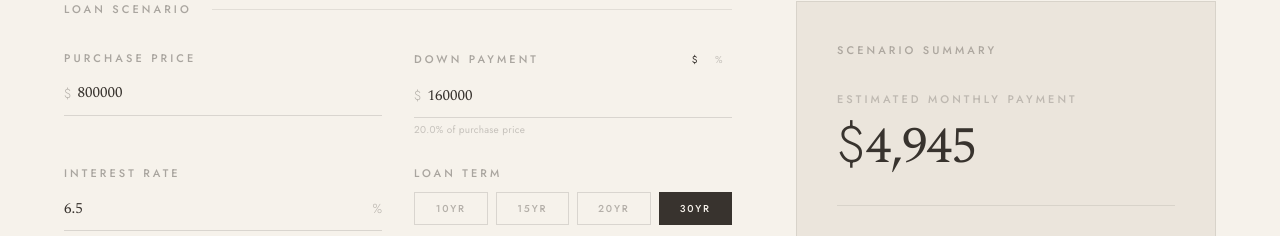
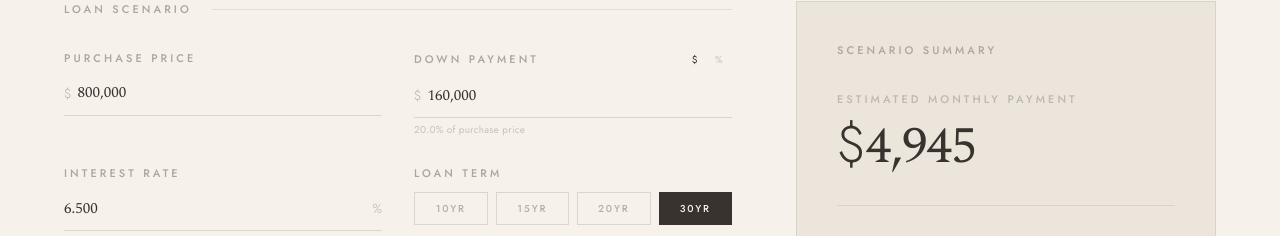
Before and after one commit to jenncko/koast-capital, a Next.js app: page /resources/tools/mortgage-payment-calculator in a window 1280 px wide. Shown: the part 564-800 px from the top of the page. Built offline with nearby package versions, Linux system fonts and the light colour scheme.

Commit message:
Format currency inputs with commas and interest rate to 3 decimal places

```diff
--- a/app/resources/tools/mortgage-payment-calculator/page.tsx
+++ b/app/resources/tools/mortgage-payment-calculator/page.tsx
@@ -1,6 +1,6 @@
 'use client'
 
-import React, { useState, useMemo } from 'react'
+import React, { useState, useMemo, useCallback } from 'react'
 import Link from 'next/link'
 import Nav from '@/components/Nav'
 import Footer from '@/components/Footer'
@@ -25,6 +25,18 @@ function parseNum(s: string): number {
   return isNaN(n) || n < 0 ? 0 : n
 }
 
+function formatCurrency(raw: string): string {
+  const n = parseFloat(raw.replace(/,/g, ''))
+  if (isNaN(n) || raw === '') return raw
+  return Math.round(n).toLocaleString('en-US')
+}
+
+function formatRate(raw: string): string {
+  const n = parseFloat(raw.replace(/,/g, ''))
+  if (isNaN(n) || raw === '') return raw
+  return n.toFixed(3)
+}
+
 function Field({
   label,
   value,
@@ -32,8 +44,8 @@ function Field({
   prefix,
   suffix,
   placeholder,
-  step,
   hint,
+  format = 'currency',
 }: {
   label: string
   value: string
@@ -41,9 +53,30 @@ function Field({
   prefix?: string
   suffix?: string
   placeholder?: string
-  step?: string
   hint?: string
+  format?: 'currency' | 'rate' | 'none'
 }) {
+  const [focused, setFocused] = useState(false)
+
+  const displayValue = focused
+    ? value
+    : format === 'currency'
+      ? formatCurrency(value)
+      : format === 'rate'
+        ? formatRate(value)
+        : value
+
+  const handleChange = useCallback((e: React.ChangeEvent<HTMLInputElement>) => {
+    // strip commas while typing
+    onChange(e.target.value.replace(/,/g, ''))
+  }, [onChange])
+
+  const handleBlur = useCallback(() => {
+    setFocused(false)
+    if (format === 'currency') onChange(formatCurrency(value))
+    if (format === 'rate') onChange(formatRate(value))
+  }, [format, value, onChange])
+
   return (
     <div>
       <div className="flex items-baseline justify-between mb-1.5">
@@ -55,12 +88,13 @@ function Field({
           <span className="pr-1.5 font-sans font-light text-charcoal/35 text-[13px] select-none">{prefix}</span>
         )}
         <input
-          type="number"
-          value={value}
-          onChange={(e) => onChange(e.target.value)}
+          type="text"
+          inputMode="decimal"
+          value={displayValue}
+          onChange={handleChange}
+          onFocus={() => setFocused(true)}
+          onBlur={handleBlur}
           placeholder={placeholder ?? '0'}
-          min="0"
-          step={step ?? '1'}
           className="flex-1 bg-transparent py-2.5 font-serif font-light text-charcoal text-[15px] placeholder-charcoal/20 focus:outline-none min-w-0"
         />
         {suffix && (
@@ -86,6 +120,44 @@ function SummaryRow({
       <span className={`font-serif font-light tabular-nums ${muted ? 'text-charcoal/40 text-[14px]' : 'text-charcoal text-[15px]'}`}>
         {children}
       </span>
+    </div>
+  )
+}
+
+function DownPaymentInput({ value, onChange, mode }: { value: string; onChange: (v: string) => void; mode: '$' | '%' }) {
+  const [focused, setFocused] = useState(false)
+
+  const displayValue = focused
+    ? value
+    : mode === '$'
+      ? formatCurrency(value)
+      : value === '' ? '' : parseFloat(value).toFixed(1)
+
+  return (
+    <div className="flex items-center border-b border-charcoal/15 focus-within:border-charcoal/35 transition-colors duration-200">
+      {mode === '$' && (
+        <span className="pr-1.5 font-sans font-light text-charcoal/35 text-[13px] select-none">$</span>
+      )}
+      <input
+        type="text"
+        inputMode="decimal"
+        value={displayValue}
+        onChange={(e) => onChange(e.target.value.replace(/,/g, ''))}
+        onFocus={() => setFocused(true)}
+        onBlur={() => {
+          setFocused(false)
+          if (mode === '$') onChange(formatCurrency(value))
+          if (mode === '%') {
+            const n = parseFloat(value)
+            if (!isNaN(n)) onChange(n.toFixed(1))
+          }
+        }}
+        placeholder={mode === '$' ? '160,000' : '20.0'}
+        className="flex-1 bg-transparent py-2.5 font-serif font-light text-charcoal text-[15px] placeholder-charcoal/20 focus:outline-none min-w-0"
+      />
+      {mode === '%' && (
+        <span className="pl-1.5 font-sans font-light text-charcoal/35 text-[13px] select-none">%</span>
+      )}
     </div>
   )
 }
@@ -233,23 +305,11 @@ export default function MortgageCalculatorPage() {
                         ))}
                       </div>
                     </div>
-                    <div className="flex items-center border-b border-charcoal/15 focus-within:border-charcoal/35 transition-colors duration-200">
-                      {downMode === '$' && (
-                        <span className="pr-1.5 font-sans font-light text-charcoal/35 text-[13px] select-none">$</span>
-                      )}
-                      <input
-                        type="number"
-                        value={downPayment}
-                        onChange={(e) => setDownPayment(e.target.value)}
-                        placeholder={downMode === '$' ? '160,000' : '20.0'}
-                        min="0"
-                        step={downMode === '%' ? '0.1' : '1000'}
-                        className="flex-1 bg-transparent py-2.5 font-serif font-light text-charcoal text-[15px] placeholder-charcoal/20 focus:outline-none min-w-0"
-                      />
-                      {downMode === '%' && (
-                        <span className="pl-1.5 font-sans font-light text-charcoal/35 text-[13px] select-none">%</span>
-                      )}
-                    </div>
+                    <DownPaymentInput
+                      value={downPayment}
+                      onChange={setDownPayment}
+                      mode={downMode}
+                    />
                     {downPct > 0 && (
                       <p className="mt-1 font-sans text-[10px] text-charcoal/25 tracking-wide">
                         {downMode === '$'
@@ -265,7 +325,7 @@ export default function MortgageCalculatorPage() {
                     onChange={setInterestRate}
                     suffix="%"
                     placeholder="6.500"
-                    step="0.001"
+                    format="rate"
                   />
 
                   <div>
```
